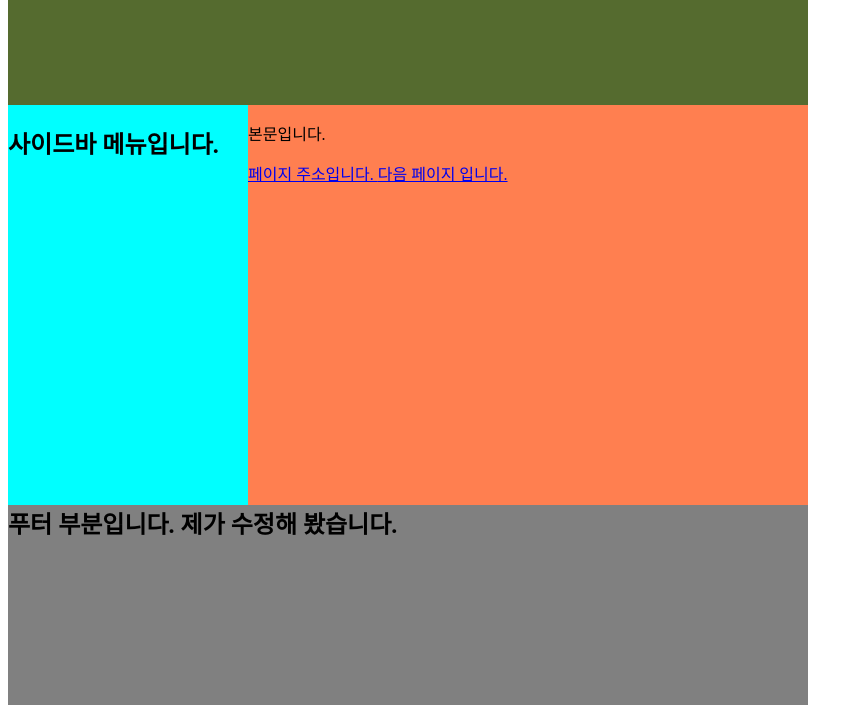
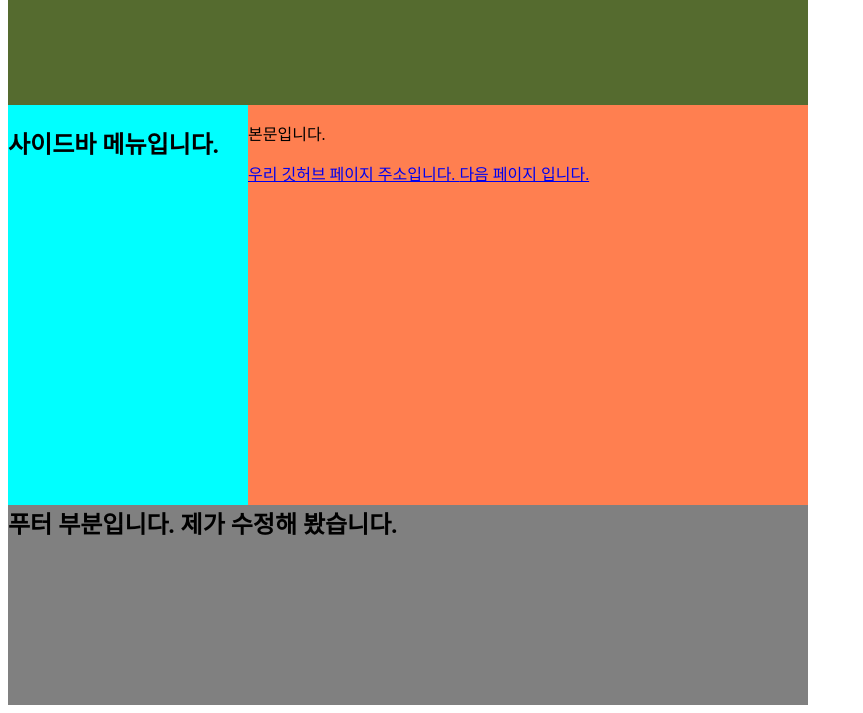
Before and after one commit to s-vvic/hanyang_page, a plain HTML site: page index.html in a window 1280 px wide. Shown: the part 116-829 px from the top of the page, without its empty margins (0-863 px from the left). Drawn offline with Linux system fonts and the light colour scheme.

Commit message:
구문 수정

```diff
--- a/index.html
+++ b/index.html
@@ -17,7 +17,7 @@
         <div class="right-content">
             <p>본문입니다. </p>
                 <a href="https://github.com/s-vvic/hanyang_page" >
-                    페이지 주소입니다.
+                    우리 깃허브 페이지 주소입니다.
                 </a>
                 <a href="test.html">
                     다음 페이지 입니다.
```
